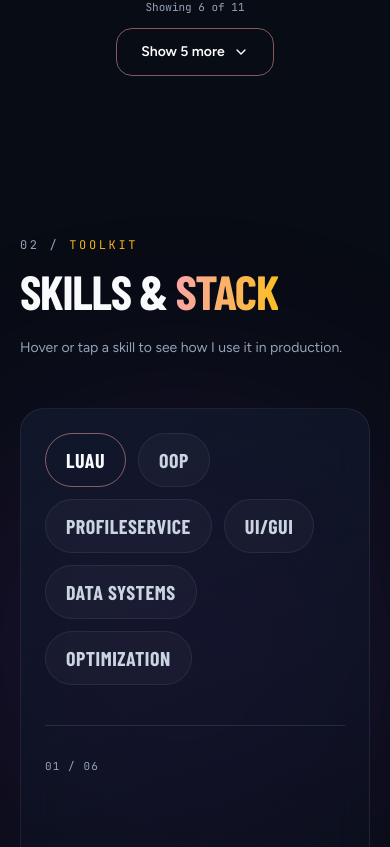
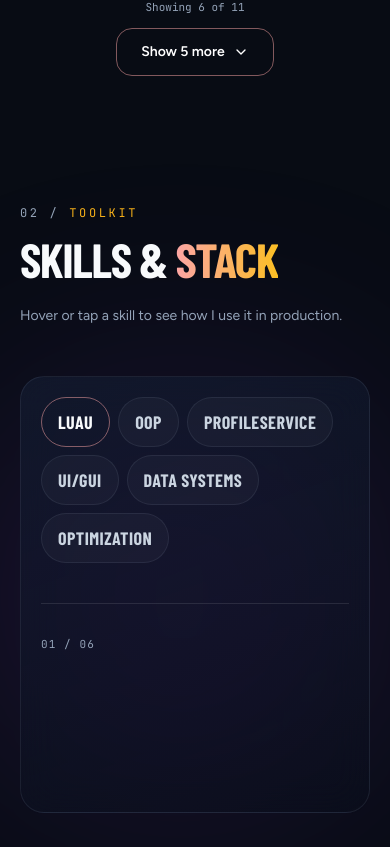
Before and after one commit to gohitbattosai-a11y/gohit-portfolio, a React (Vite) app: page / in a window 390 px wide. Shown: the part 2637-3484 px from the top of the page. Built offline with nearby package versions, Linux system fonts and the light colour scheme; a web font is replaced by a local one.

Commit message:
Update Skills.jsx

```diff
--- a/src/components/Skills.jsx
+++ b/src/components/Skills.jsx
@@ -17,15 +17,15 @@ const skills = [
 export const Skills = () => {
   const [active, setActive] = useState(0);
   return (
-    <section id="skills" data-testid="skills-section" className="relative py-24 md:py-36">
+    <section id="skills" data-testid="skills-section" className="relative py-16 md:py-36">
       <div className="pointer-events-none absolute right-0 top-1/3 h-[420px] w-[420px] rounded-full bg-purple-600/15 blur-[120px]" />
       <div className="relative mx-auto max-w-7xl px-5 sm:px-6 lg:px-8">
         <SectionHead index="02" eyebrow="Toolkit" title={<>Skills &amp; <span className={`bg-gradient-to-r ${theme.textGradient} bg-clip-text text-transparent`}>Stack</span></>}>
           Hover or tap a skill to see how I use it in production.
         </SectionHead>
         <Reveal>
-          <div data-testid="skills-card" className="glass rounded-3xl p-6 sm:p-10 md:p-14 grid gap-10 lg:grid-cols-[1.3fr_1fr] lg:items-center">
-            <div className="flex flex-wrap gap-3">
+          <div data-testid="skills-card" className="glass rounded-3xl p-5 sm:p-10 md:p-14 grid gap-10 lg:grid-cols-[1.3fr_1fr] lg:items-center">
+            <div className="flex flex-wrap gap-2 sm:gap-3">
               {skills.map((s, i) => (
                 <motion.button
                   key={s.name}
@@ -35,7 +35,7 @@ export const Skills = () => {
                   onClick={() => setActive(i)}
                   whileHover={{ scale: 1.06, y: -2 }}
                   whileTap={{ scale: 0.96 }}
-                  className={`rounded-full border px-5 py-3 min-h-[48px] font-display uppercase text-xl sm:text-2xl font-bold tracking-wide transition-[background-color,border-color,box-shadow,color] duration-300 ${
+                  className={`rounded-full border px-4 sm:px-5 py-2.5 sm:py-3 min-h-[44px] font-display uppercase text-lg sm:text-2xl font-bold tracking-wide transition-[background-color,border-color,box-shadow,color] duration-300 ${
                     active === i
                       ? `${theme.border} bg-[var(--primary)]/15 text-white${theme.glow}`
                       : "border-white/12 bg-white/[0.03] text-slate-300 hover:border-purple-400/50"}`}
```
